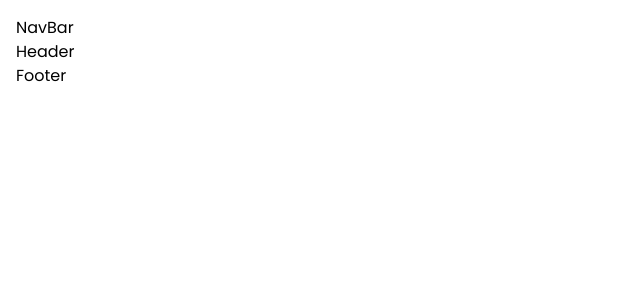
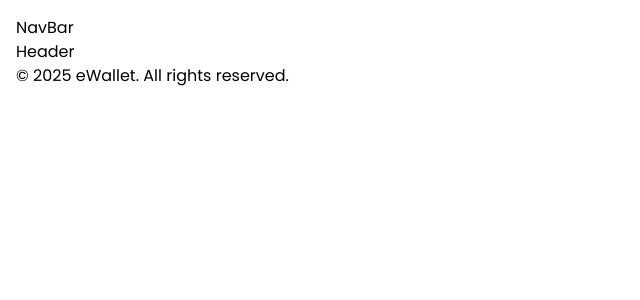
Before and after one commit to WimukthiMadushan/eWallet, a React (Vite) app: page / in a window 1280 px wide. Shown: the top 300 px of the page, without its empty margins (0-640 px from the left). Built offline with nearby package versions, Linux system fonts and the light colour scheme.

Commit message:
complete footer

```diff
--- a/src/Components/Footer/Footer.tsx
+++ b/src/Components/Footer/Footer.tsx
@@ -1,8 +1,11 @@
-import React from 'react'
 
 function Footer() {
   return (
-    <div>Footer</div>
+    <footer className="bg-gray-100 py-4 text-center">
+      <p className="text-sm text-gray-600 cursor-pointer">
+        © {new Date().getFullYear()} eWallet. All rights reserved.
+      </p>
+    </footer>
   )
 }
 
```
